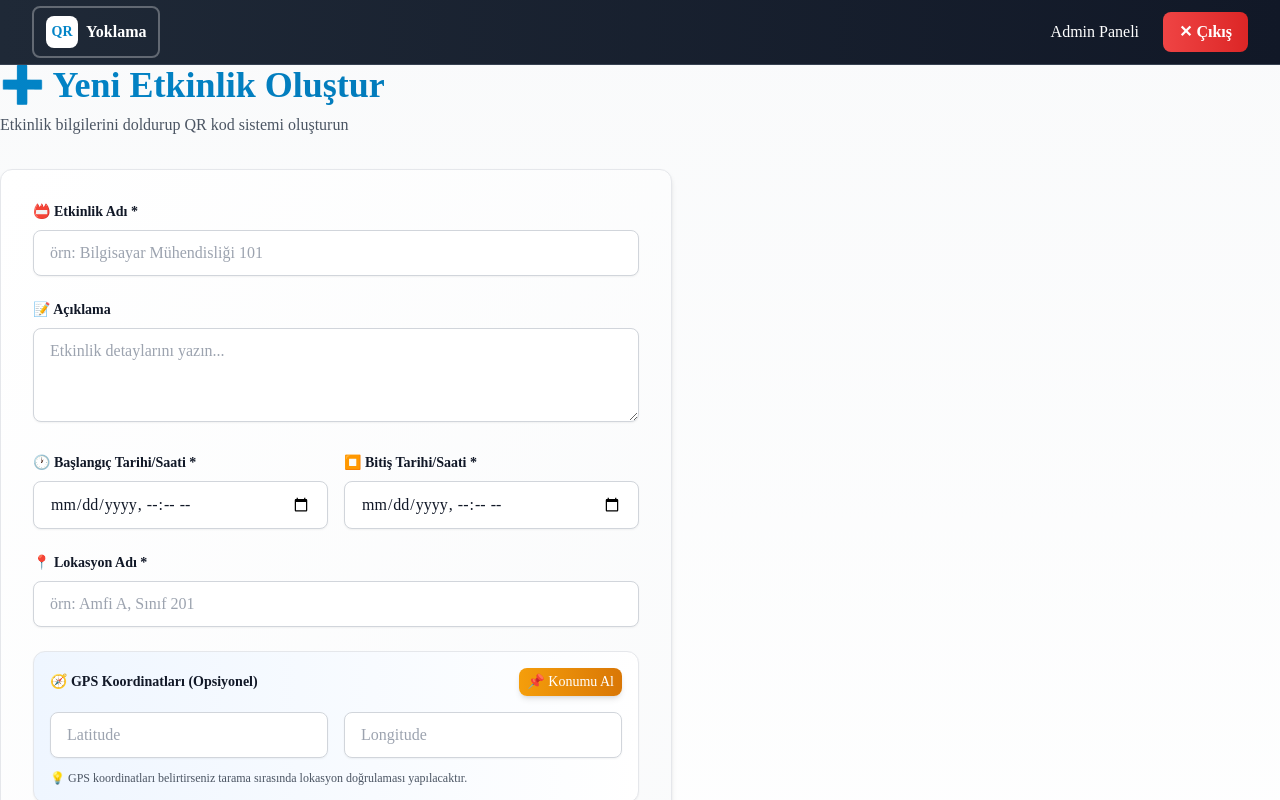
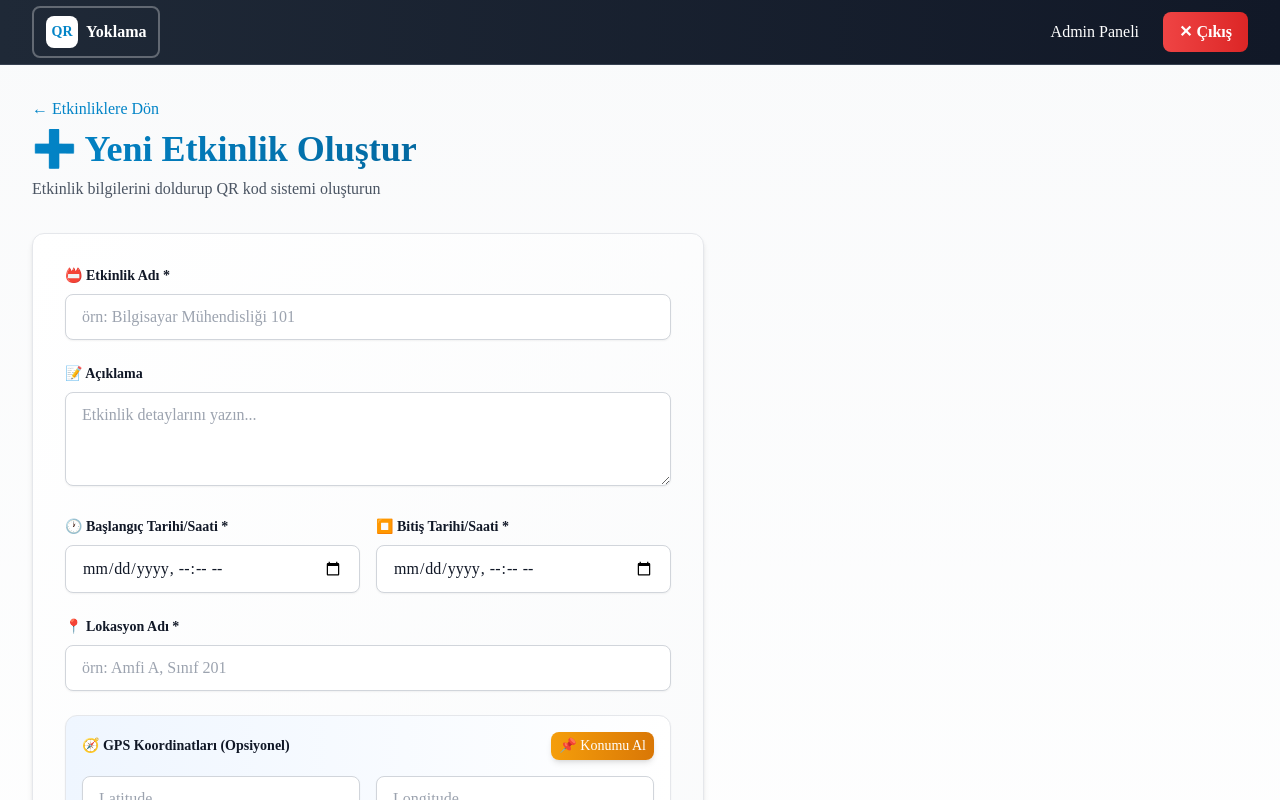
Before and after one commit to hvklkn/QR-Yoklama-Katilim-Sistemi, a Next.js app: page /admin/events/new in a window 1280 px wide. Shown: the top 800 px of the page. Built offline with nearby package versions, Linux system fonts and the light colour scheme.

Commit message:
style: yeni etkinlik oluştur sayfasına container-max ve tutarlı header stil uygulandı

```diff
--- a/app/(dashboard)/admin/events/new/page.tsx
+++ b/app/(dashboard)/admin/events/new/page.tsx
@@ -2,6 +2,7 @@
 
 import { useState, FormEvent } from "react";
 import { useRouter } from "next/navigation";
+import Link from "next/link";
 import { createEventSchema, CreateEventInput } from "@/lib/validators";
 
 export default function CreateEventPage() {
@@ -116,11 +117,17 @@ export default function CreateEventPage() {
 
   return (
     <>
-      <div className="mb-8 fade-in">
-        <h1 className="text-4xl font-bold bg-gradient-to-r from-primary-600 to-primary-700 bg-clip-text text-transparent mb-2">
-          ➕ Yeni Etkinlik Oluştur
-        </h1>
-        <p className="text-gray-600 font-medium">Etkinlik bilgilerini doldurup QR kod sistemi oluşturun</p>
+    <div className="container-max py-8 space-y-6">
+      <div className="flex flex-col sm:flex-row items-start sm:items-center justify-between gap-4 mb-8 fade-in">
+        <div>
+          <Link href="/admin/events" className="text-primary-600 hover:text-primary-700 mb-2 font-medium transition-all duration-200 flex items-center gap-1">
+            ← Etkinliklere Dön
+          </Link>
+          <h1 className="text-4xl font-bold bg-gradient-to-r from-primary-600 to-primary-700 bg-clip-text text-transparent mb-2">
+            ➕ Yeni Etkinlik Oluştur
+          </h1>
+          <p className="text-gray-600 font-medium">Etkinlik bilgilerini doldurup QR kod sistemi oluşturun</p>
+        </div>
       </div>
 
       {error && (
@@ -302,6 +309,7 @@ export default function CreateEventPage() {
           </div>
         </div>
       </form>
+    </div>
     </>
   );
 }
```
